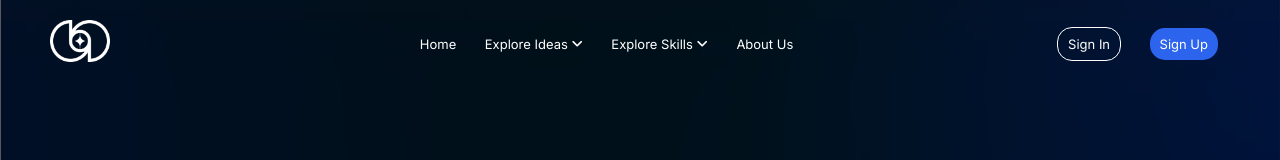
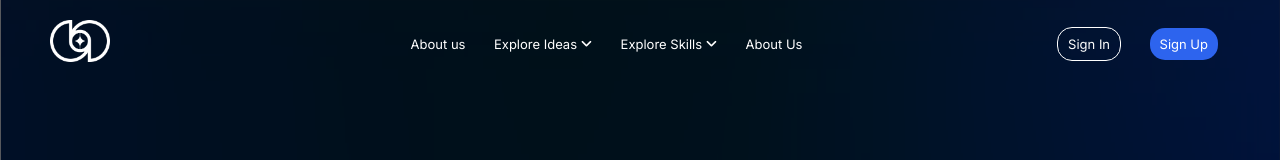
Before and after one commit to johnolaojo4/MINDMARKET-PROJECT, a plain HTML site: page index.html in a window 1280 px wide. Shown: the top 160 px of the page. Drawn offline with Linux system fonts and the light colour scheme.

Commit message:
Update navbar

```diff
--- a/index.html
+++ b/index.html
@@ -31,7 +31,7 @@
 
   <!-- Desktop Navigation -->
   <div class="links">
-    <a href="#">Home</a>
+    <a href="about-us">About us</a>
     <a href="explore-idea.html">Explore Ideas <i class="fa-solid fa-angle-down"></i></a>
     <a href="explore-skill.html">Explore Skills <i class="fa-solid fa-angle-down"></i></a>
     <a href="about-us.html">About Us</a>
```
